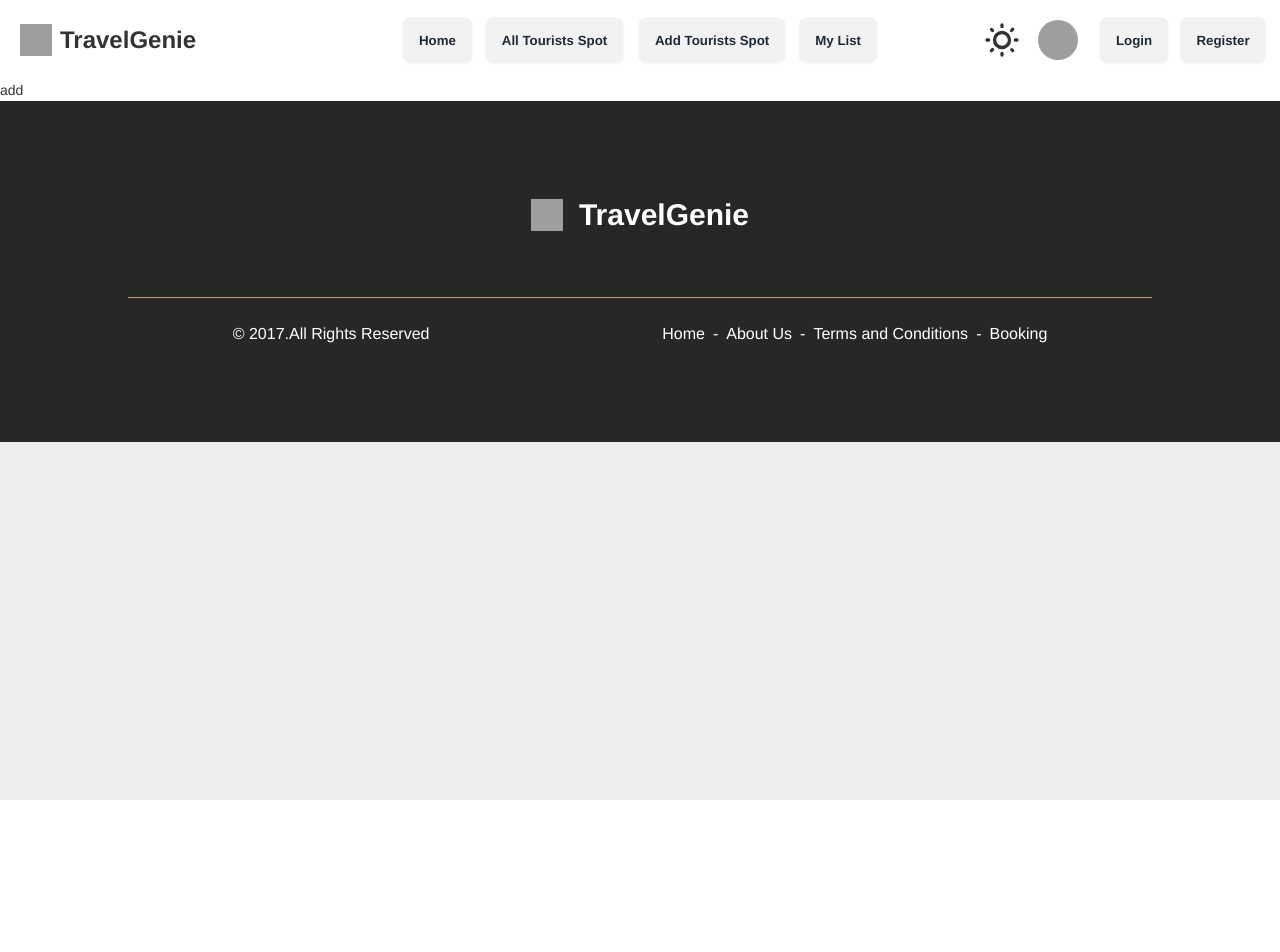
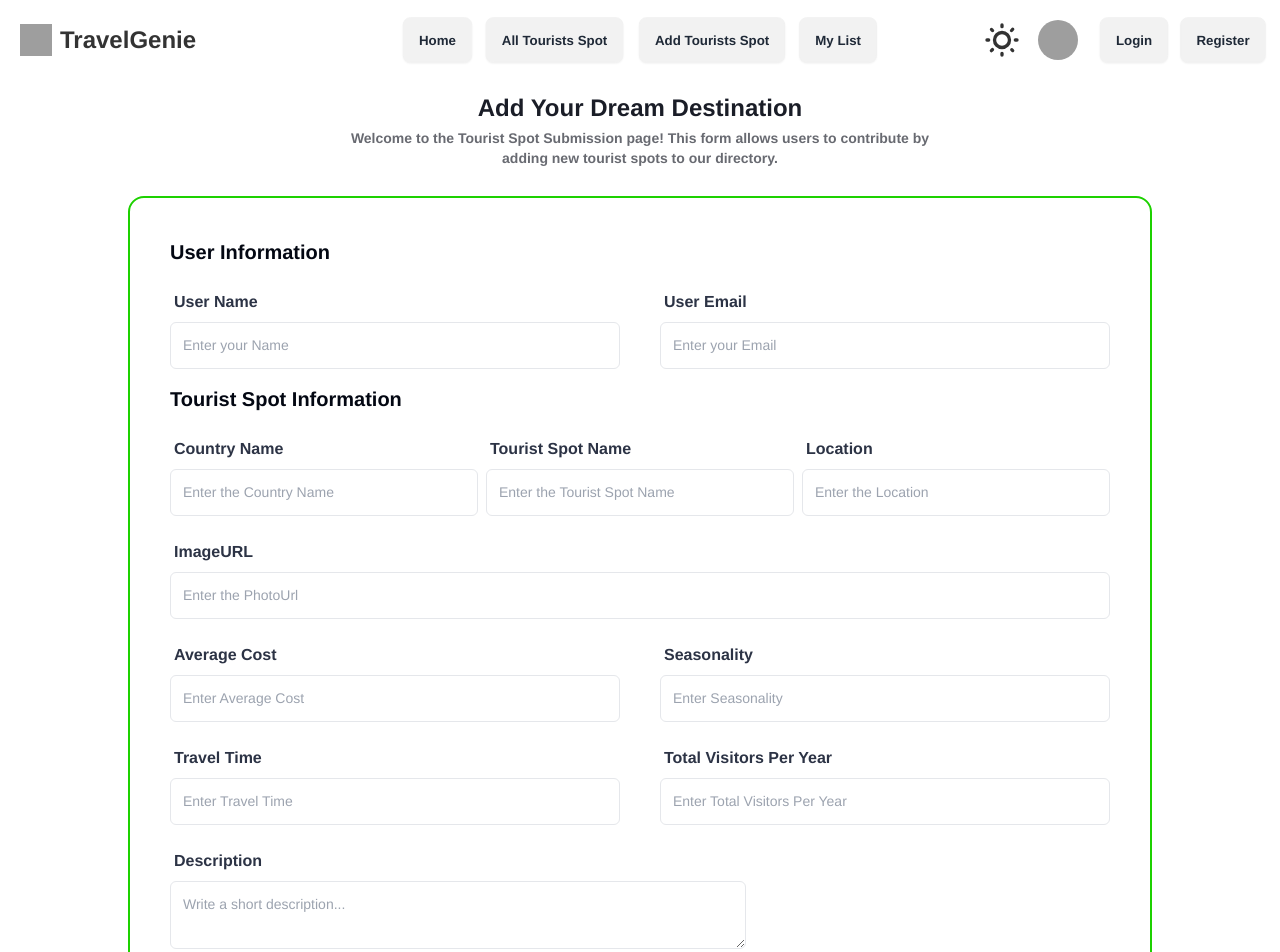
Before and after one commit to TousifNuhan/Assignment10_Client, a React (Vite) app: page /addTouristSpot in a window 1280 px wide. Shown: the top 952 px of the page. Before the commit the page ends 800 px from the top, so only its background shows below. Built offline with nearby package versions, Linux system fonts and the light colour scheme; grey boxes are pictures that could not be loaded.

Commit message:
Add tourist spot designing part is completed

```diff
--- a/package.json
+++ b/package.json
@@ -10,19 +10,23 @@
     "preview": "vite preview"
   },
   "dependencies": {
+    "@emotion/react": "^11.13.0",
     "google-map-react": "^2.2.1",
     "leaflet": "^1.9.4",
     "localforage": "^1.10.0",
     "match-sorter": "^6.3.4",
     "react": "^18.3.1",
+    "react-awesome-reveal": "^4.2.14",
     "react-awesome-slider": "^4.1.0",
     "react-dom": "^18.3.1",
-    "react-hook-form": "^7.52.1",
+    "react-fast-marquee": "^1.6.5",
+    "react-hook-form": "^7.52.2",
     "react-icons": "^5.2.1",
     "react-leaflet": "^4.2.1",
     "react-router-dom": "^6.24.1",
     "react-simple-typewriter": "^5.0.1",
     "sort-by": "^1.2.0",
+    "survey-react-ui": "^1.11.11",
     "swiper": "^11.1.4"
   },
   "devDependencies": {
--- a/src/components/pages/AddTouristSpot.jsx
+++ b/src/components/pages/AddTouristSpot.jsx
@@ -1,9 +1,157 @@
-
 
 const AddTouristSpot = () => {
+
     return (
         <div>
-            <h1>add</h1>
+            <div className="w-4/5 flex flex-col items-center mx-auto my-3">
+                <h1 className="text-[#1a1d27] font-bold text-2xl">Add Your Dream Destination</h1>
+                <p className="text-center text-[#03071299] font-semibold text-sm w-3/5 mt-1 mb-4">Welcome to the Tourist Spot Submission page! This form allows users to contribute by adding new tourist spots to our directory.</p>
+            </div>
+            <form>
+                <div className=" border-2 border-[#1dd100] rounded-2xl w-4/5 mx-auto p-10">
+                    {/* {User's Info} */}
+                    <div>
+                        <h1 className="   text-[#030712] font-bold text-xl mb-4">User Information</h1>
+                    </div>
+                    <div className="flex items-center ">
+                        <div className="flex-1">
+                            <label className="label">
+                                <span className="label-text text-[#2c3345] text-base font-semibold">User Name</span>
+                            </label>
+                            <input
+                                type="text"
+                                placeholder="Enter your Name"
+                                name="userName"
+                                className="border py-3 px-3 rounded-md focus:outline-none focus:border-[#ff1ecc] w-full max-w-xl" />
+                        </div>
+                        <div className="ml-10 flex-1 ">
+                            <label className="label">
+                                <span className="label-text text-[#2c3345] text-base font-semibold"> User Email</span>
+                            </label>
+                            <input
+                                type="email"
+                                placeholder="Enter your Email"
+                                name="email"
+                                className="border py-3 px-3 rounded-md focus:outline-none focus:border-[#ff1ecc] w-full max-w-xl" />
+                        </div>
+
+                    </div>
+
+                    <div>
+                        <h1 className="   text-[#030712] font-bold text-xl my-4">Tourist Spot Information</h1>
+                    </div>
+
+                    {/* {Tourist Spot info} */}
+
+                    <div className="grid grid-cols-3 gap-2">
+                        <div >
+                            <label className="label">
+                                <span className="label-text text-[#2c3345] text-base font-semibold">Country Name</span>
+                            </label>
+                            <input
+                                type="text"
+                                placeholder="Enter the Country Name"
+                                name="countryName"
+                                className="border py-3 px-3 rounded-md focus:outline-none focus:border-[#ff1ecc] w-full max-w-xl" />
+                        </div>
+
+                        <div>
+                            <label className="label">
+                                <span className="label-text text-[#2c3345] text-base font-semibold">Tourist Spot Name</span>
+                            </label>
+                            <input
+                                type="text"
+                                placeholder="Enter the Tourist Spot Name"
+                                name="spotName"
+                                className="border py-3 px-3 rounded-md focus:outline-none focus:border-[#ff1ecc] w-full max-w-xl" />
+                        </div>
+
+                        <div>
+                            <label className="label">
+                                <span className="label-text text-[#2c3345] text-base font-semibold">Location</span>
+                            </label>
+                            <input
+                                type="text"
+                                placeholder="Enter the Location"
+                                name="location"
+                                className="border py-3 px-3 rounded-md focus:outline-none focus:border-[#ff1ecc] w-full max-w-xl" />
+                        </div>
+                    </div>
+
+                    <div className="my-4">
+                        <label className="label">
+                            <span className="label-text text-[#2c3345] text-base font-semibold ">ImageURL</span>
+                        </label>
+                        <input
+                            type="url"
+                            placeholder="Enter the PhotoUrl"
+                            name="photoURL"
+                            className="border py-3 px-3 rounded-md focus:outline-none focus:border-[#ff1ecc] w-full " />
+                    </div>
+
+                    <div className="flex items-center">
+                        <div className="flex-1 mr-10">
+                            <label className="label">
+                                <span className="label-text text-[#2c3345] text-base font-semibold">Average Cost</span>
+                            </label>
+                            <input
+                                type="number"
+                                placeholder="Enter Average Cost"
+                                name="averageCost"
+                                className="border py-3 px-3 rounded-md focus:outline-none focus:border-[#ff1ecc] w-full max-w-xl" />
+                        </div>
+                        <div className="flex-1">
+                            <label className="label">
+                                <span className="label-text text-[#2c3345] text-base font-semibold">Seasonality</span>
+                            </label>
+                            <input
+                                type="text"
+                                placeholder="Enter Seasonality"
+                                name="countryName"
+                                className="border py-3 px-3 rounded-md focus:outline-none focus:border-[#ff1ecc] w-full max-w-xl" />
+                        </div>
+                    </div>
+
+                    <div className="flex items-center my-4">
+                        <div className="flex-1 mr-10">
+                            <label className="label">
+                                <span className="label-text text-[#2c3345] text-base font-semibold">Travel Time</span>
+                            </label>
+                            <input
+                                type="text"
+                                placeholder="Enter Travel Time"
+                                name="travelTime"
+                                className="border py-3 px-3 rounded-md focus:outline-none focus:border-[#ff1ecc] w-full max-w-xl" />
+                        </div>
+                        <div className="flex-1">
+                            <label className="label">
+                                <span className="label-text text-[#2c3345] text-base font-semibold">Total Visitors Per Year</span>
+                            </label>
+                            <input
+                                type="text"
+                                placeholder="Enter Total Visitors Per Year"
+                                name="totalVisitors"
+                                className="border py-3 px-3 rounded-md focus:outline-none focus:border-[#ff1ecc] w-full max-w-xl" />
+                        </div>
+                    </div>
+
+                    <div>
+                        <label className="label">
+                            <span className="label-text text-[#2c3345] text-base font-semibold">Description</span>
+                        </label>
+                        <textarea
+                            type="text"
+                            placeholder="Write a short description..."
+                            name="description"
+                            className="border textar py-3 px-3 rounded-md focus:outline-none focus:border-[#ff1ecc] w-full max-w-xl" />
+                    </div>
+
+                </div>
+                <div className="flex justify-center py-5 ">
+                    <button className="text-white w-1/5 py-3 rounded-[4px]  bg-[#18bd5b] hover:bg-[#269746]">Add</button>
+                </div>
+            </form>
+
         </div>
     );
 };
--- a/src/components/pages/Home.jsx
+++ b/src/components/pages/Home.jsx
@@ -1,11 +1,13 @@
 import App from "../../App";
 import Location from "../Location/Location";
 import NewsAndUpdates from "../News$Updates/NewsAndUpdates";
+import Sponsor from "./Sponsor";
 
 const Home = () => {
     return (
         <div>
             <App></App>
+            <Sponsor></Sponsor>
             <Location></Location>
            <NewsAndUpdates></NewsAndUpdates>
         </div>
--- /dev/null
+++ b/src/components/pages/Sponsor.jsx
@@ -0,0 +1,21 @@
+import Marquee from "react-fast-marquee";
+
+const Sponsor = () => {
+    return (
+        <div className="mt-14">
+            <div className="flex flex-col justify-center items-center">
+                <h1 className="text-5xl  font-semibold">Corporate Partners</h1>
+                <hr className="border-2 border-[#4c4d4d] w-20 mb-5 mt-10"/>
+            </div>
+            <Marquee pauseOnHover={Boolean} className="mt-8">
+                <img className="h-52 mr-20" src="https://cdn.vectorstock.com/i/500p/91/80/adventure-vintage-logo-vector-21209180.avif" alt="" />
+                <img className="h-32 mr-20" src="https://cdn.asp.events/CLIENT_Briefing_1C55814B_5056_B739_544022F19077A8D2/sites/LLT2024/media/Full-Colour-2-.png" alt="" />
+                <img className="h-52 mr-20" src="https://corp.changegroup.com/dam/jcr:69ee79f6-41f9-415c-8f7e-6df6a9bab989/logo@2x.png" alt="" />
+                <img className="h-20 mr-20" src="https://cdn.worldvectorlogo.com/logos/sykes-holiday-cottages.svg" alt="" />
+                <img className="h-40 mr-20" src="https://encrypted-tbn0.gstatic.com/images?q=tbn:ANd9GcTZJzelipFlrjop_HXQbiBWg78fH6V3BDgxrQ&s" alt="" />
+            </Marquee>
+        </div>
+    );
+};
+
+export default Sponsor;
```
Also changed, not shown: src/components/root/Root.jsx (+5 -4 lines), 1 other file (tests, documents, lock files or other folders).
